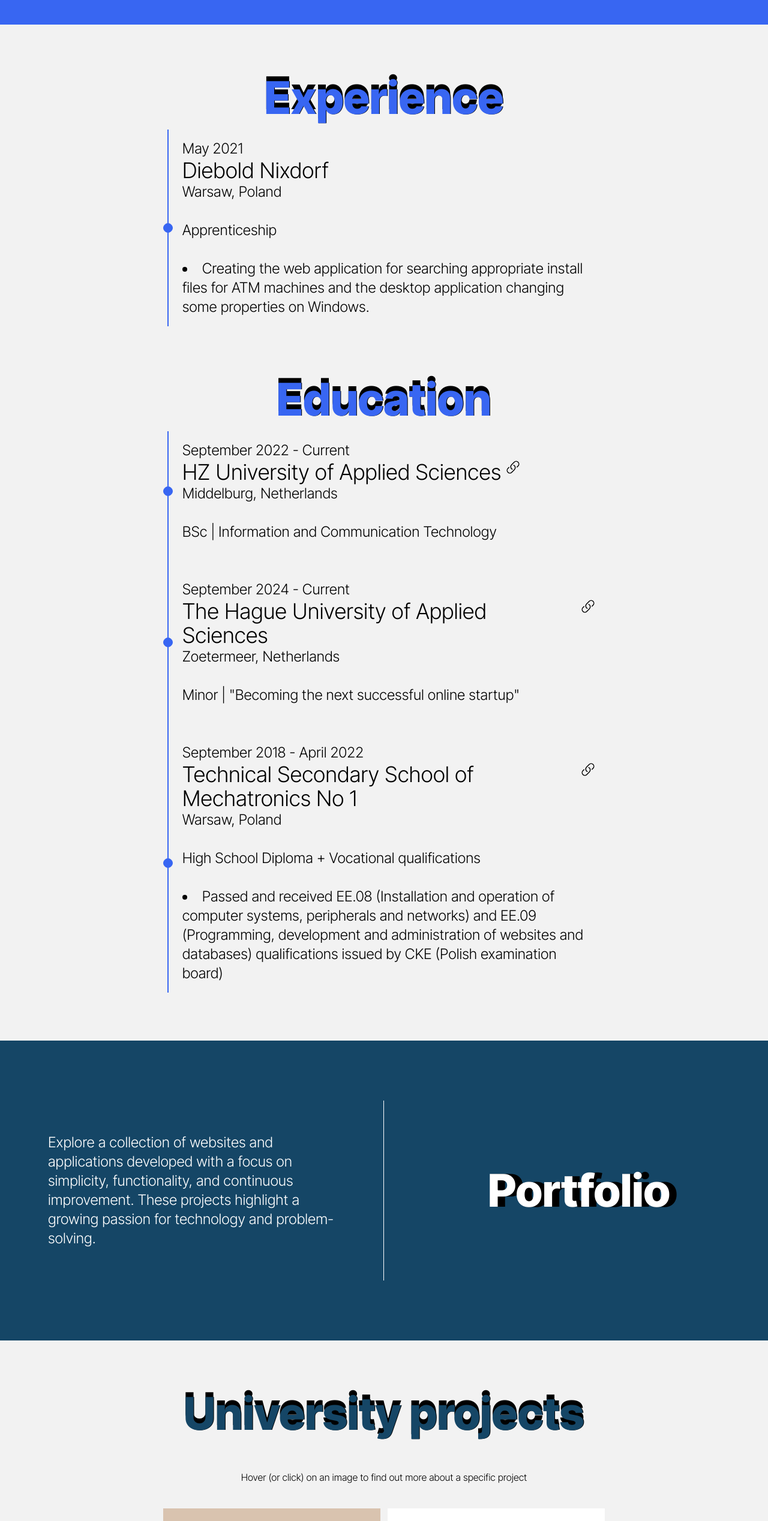
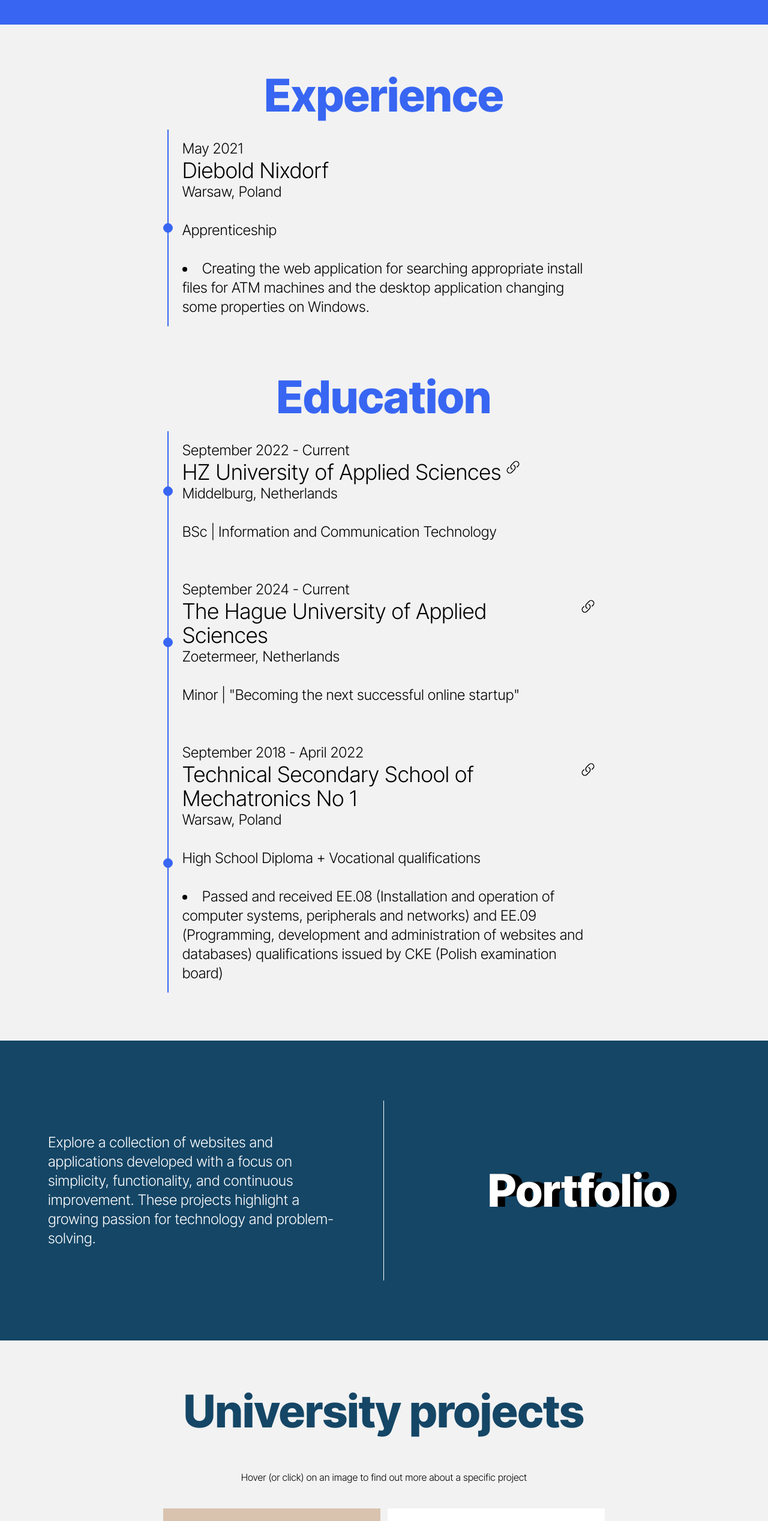
Before and after one commit to Bartan02/bartan02.github.io, a Next.js app: page / in a window 1280 px wide. Shown: the part 1287-3823 px from the top of the page at 60% size. Built offline with nearby package versions, Linux system fonts and the light colour scheme.

Commit message:
Modify design for dark mode

```diff
--- a/src/app/page.tsx
+++ b/src/app/page.tsx
@@ -40,14 +40,14 @@ export default function Home() {
       </div>
       <div className={'w-full p-5 py-12 md:p-20 min-h-screen bg-[--background]'}>
           <div>
-              <div className={`${interTightHeader.className} pb-5 text-center text-[--about-me] text-shadow-pop-subheader text-6xl md:text-[calc(24px+4vw)]`}>
+              <div className={`${interTightHeader.className} pb-5 text-center text-[--about-me-headings] text-6xl md:text-[calc(24px+4vw)]`}>
                   Experience
               </div>
               <div>
                   <div className={`xl:px-[calc(15vw)] lg:px-[calc(7vw)]`}>
-                      <div className="space-y-8 text-2xl relative before:absolute before:inset-0 before:ml-2 before:-translate-x-px before:h-full before:w-0.5 before:bg-gradient-to-b before:from-transparent before:bg-[--about-me] before:to-transparent">
+                      <div className="space-y-8 text-2xl relative before:absolute before:inset-0 before:ml-2 before:-translate-x-px before:h-full before:w-0.5 before:bg-gradient-to-b before:from-transparent before:bg-[--about-me-headings] before:to-transparent">
                           <div className="relative flex justify-center items-center group">
-                              <div className="flex items-center justify-center w-4 h-4 rounded-full border border-[--about-me] bg-[--about-me] text-[--about-me]">
+                              <div className="flex items-center justify-center w-4 h-4 rounded-full border border-[--about-me-headings] bg-[--about-me-headings] text-[--about-me-headings]">
                               </div>
                               <div className="w-[calc(100%)] p-4 text-left">
                                   <p> May 2021 </p>
@@ -69,13 +69,13 @@ export default function Home() {
               </div>
           </div>
           <div className={`pt-20`}>
-              <div className={`${interTightHeader.className} pb-5 text-center text-[--about-me] text-shadow-pop-subheader text-6xl md:text-[calc(24px+4vw)]`}>
+              <div className={`${interTightHeader.className} pb-5 text-center text-[--about-me-headings] text-6xl md:text-[calc(24px+4vw)]`}>
                   Education
               </div>
               <div className={`xl:px-[calc(15vw)] lg:px-[calc(7vw)]`}>
-                  <div className="space-y-8 text-2xl relative before:absolute before:inset-0 before:ml-2 before:-translate-x-px before:h-full before:w-0.5 before:bg-gradient-to-b before:from-transparent before:bg-[--about-me] before:to-transparent">
+                  <div className="space-y-8 text-2xl relative before:absolute before:inset-0 before:ml-2 before:-translate-x-px before:h-full before:w-0.5 before:bg-gradient-to-b before:from-transparent before:bg-[--about-me-headings] before:to-transparent">
                       <div className="relative flex justify-center items-center group">
-                          <div className="flex items-center justify-center w-4 h-4 rounded-full border border-[--about-me] bg-[--about-me] text-[--about-me]">
+                          <div className="flex items-center justify-center w-4 h-4 rounded-full border border-[--about-me-headings] bg-[--about-me-headings] text-[--about-me-headings]">
                           </div>
                           <div className="w-[calc(100%)] p-4 text-left">
                               <p> September 2022 - Current </p>
@@ -92,7 +92,7 @@ export default function Home() {
                           </div>
                       </div>
                       <div className="relative flex justify-center items-center group">
-                          <div className="flex items-center justify-center w-4 h-4 rounded-full border border-[--about-me] bg-[--about-me] text-[--about-me]">
+                          <div className="flex items-center justify-center w-4 h-4 rounded-full border border-[--about-me-headings] bg-[--about-me-headings] text-[--about-me-headings]">
                           </div>
                           <div className="w-[calc(100%)] p-4 text-left">
                                   <p> September 2024 - Current </p>
@@ -110,7 +110,7 @@ export default function Home() {
                           </div>
                       </div>
                       <div className="relative flex justify-center items-center group">
-                          <div className="flex items-center justify-center w-4 h-4 rounded-full border border-[--about-me] bg-[--about-me] text-[--about-me]">
+                          <div className="flex items-center justify-center w-4 h-4 rounded-full border border-[--about-me-headings] bg-[--about-me-headings] text-[--about-me-headings]">
                           </div>
                           <div className="w-[calc(100%)] p-4 text-left">
                                   <p> September 2018 - April 2022 </p>
@@ -148,7 +148,7 @@ export default function Home() {
       </div>
       <div className={'w-full p-5 py-12 md:p-20 bg-[--background]]'}>
           <div>
-              <div className={`${interTightHeader.className} pb-5 text-center text-[--portfolio] text-shadow-pop-subheader text-6xl md:text-[calc(24px+4vw)]`}>
+              <div className={`${interTightHeader.className} pb-5 text-center text-[--portfolio-headings] text-6xl md:text-[calc(24px+4vw)]`}>
                   University projects
               </div>
               <div className={'text-center py-10'}>
--- a/src/app/ui/globals.css
+++ b/src/app/ui/globals.css
@@ -6,7 +6,9 @@
   --landing-screen: #D9D9D9;
   --background: #F2F2F2;
   --about-me: #3866F2;
+  --about-me-headings: var(--about-me);
   --portfolio: #154666;
+  --portfolio-headings: var(--portfolio);
   --footer: #A6A6A6;
   --font: #000000;
 }
@@ -15,7 +17,9 @@
   --landing-screen: #9C9C9C !important;
   --background: #383838 !important;
   --about-me: #102B76 !important;
+  --about-me-headings: white !important;
   --portfolio: #061E2D !important;
+  --portfolio-headings: white !important;
   --footer: #636363 !important;
   --font: #FFFFFF !important;
 }
```
